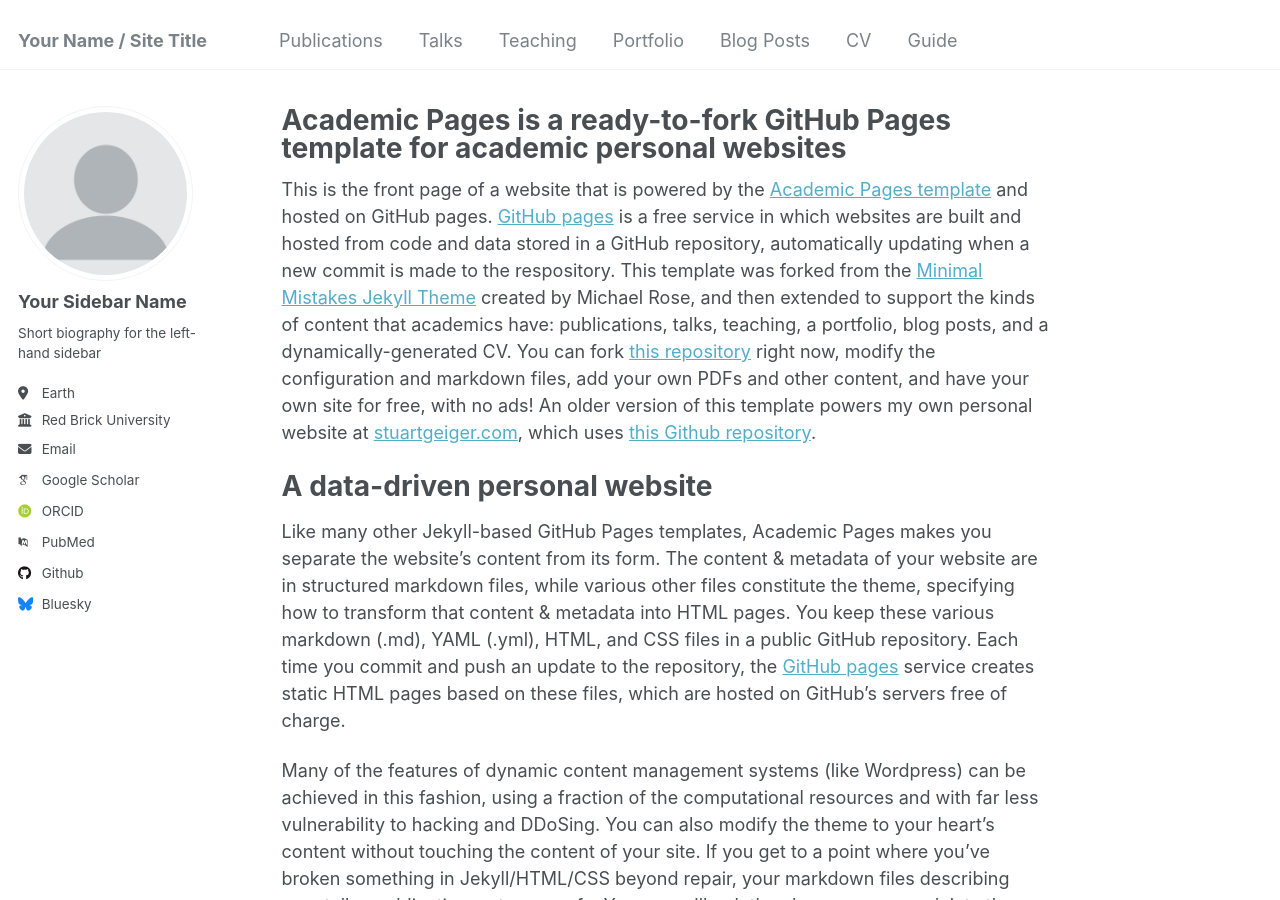
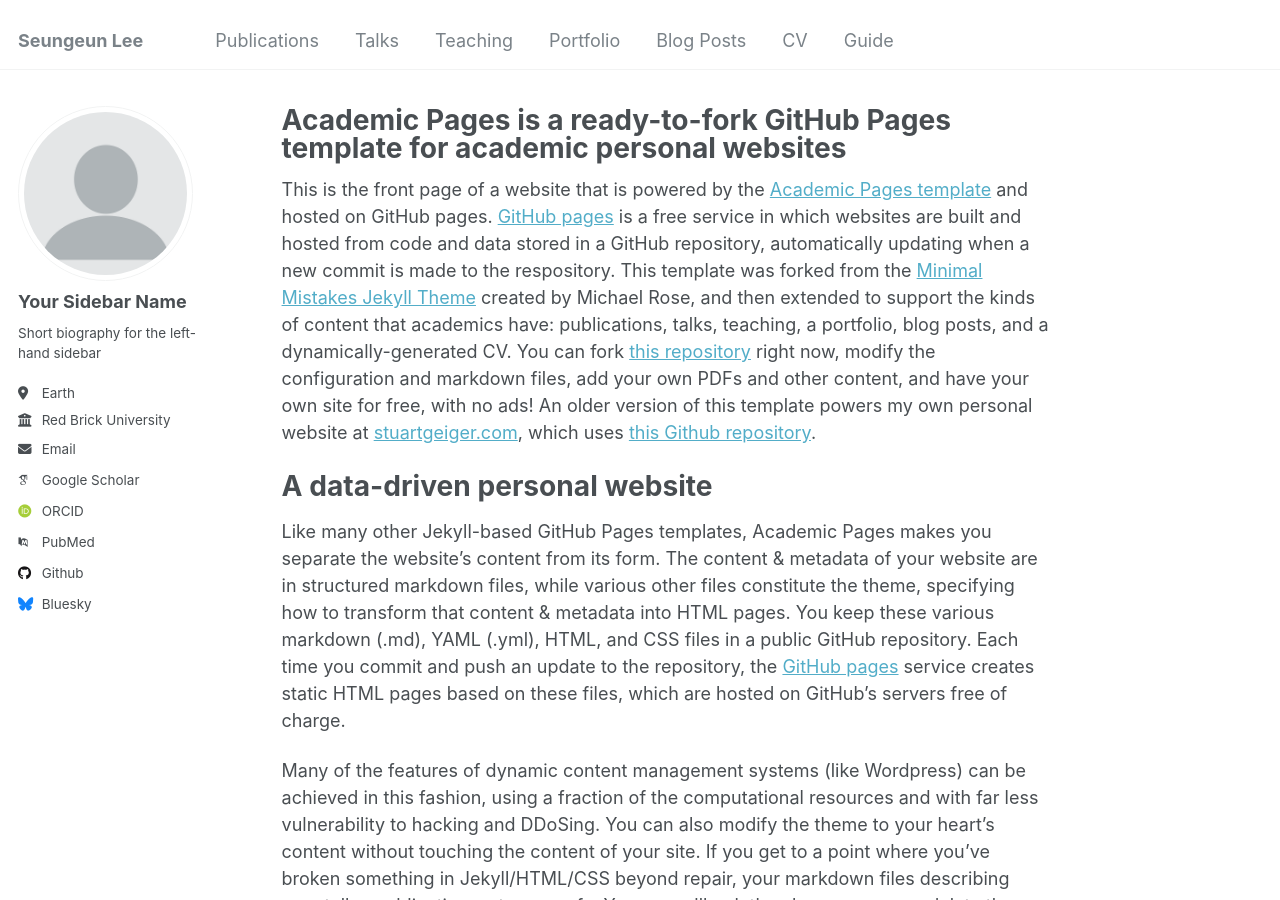
Before and after one commit to duneag2/duneag2.github.io, a Jekyll site: the page built from _pages/about.md, in a window 1280 px wide and 900 px high. Built offline with Jekyll 4.4.1, drawn with Linux system fonts in a browser that asks for light colours; some web fonts are replaced.

Commit message:
Update _config.yml

```diff
--- a/_config.yml
+++ b/_config.yml
@@ -8,7 +8,7 @@
 
 # Basic Site Settings
 locale                   : "en-US"
-title                    : "Your Name / Site Title"
+title                    : "Seungeun Lee"
 title_separator          : "-"
 name                     : &name "Your Name"
 description              : &description "personal description"
@@ -43,7 +43,7 @@
   bitbucket        : # Username - Update with your username on the site
   codepen          : # Username
   dribbble         : # Username
-  github           : "academicpages"
+  github           : "duneag2"
   kaggle           : # Username
   stackoverflow    : # User number or user number and name (i.e., use "1" or "1/jeff-atwood")
 
```
